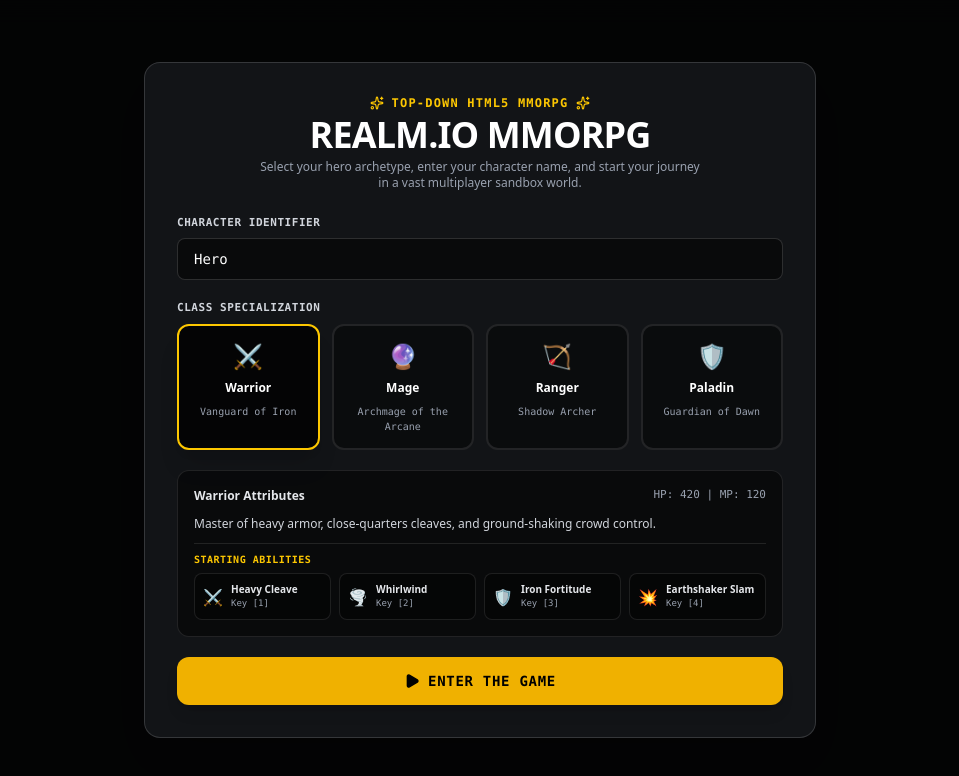
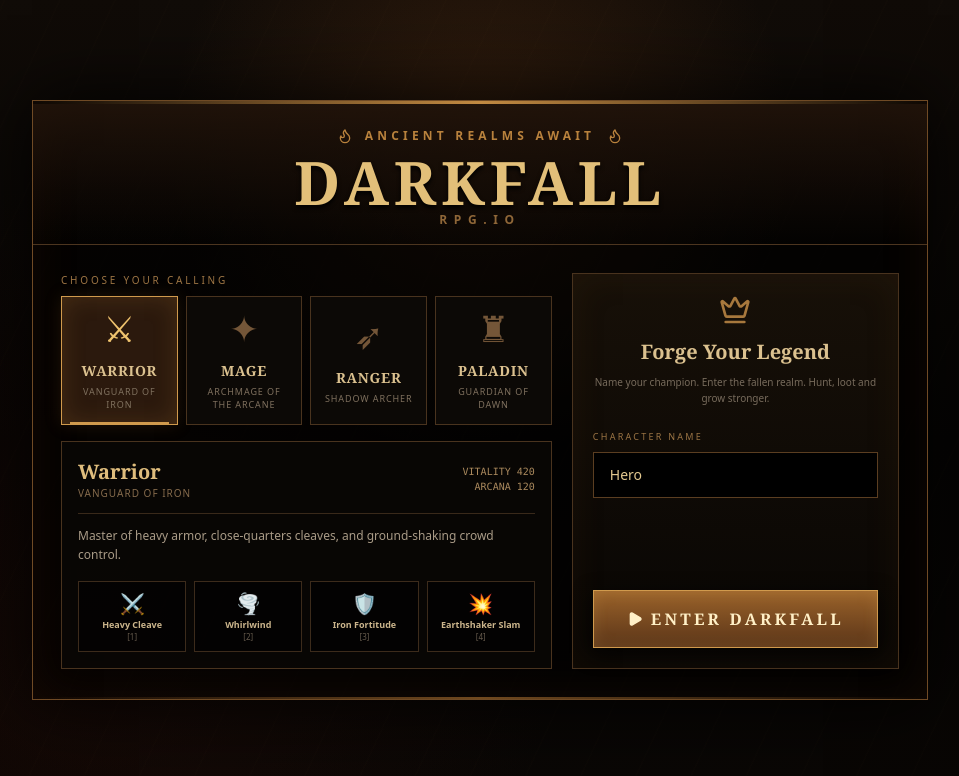
Before and after one commit to text433/Mmo, a React (Vite) app: page / in a window 1280 px wide. Shown: the top 776 px of the page, without its empty margins (160-1119 px from the left). Built offline with nearby package versions, Linux system fonts and the light colour scheme.

Commit message:
Redesign Darkfall start screen

```diff
--- a/src/components/Modals/HeroSelectModal.tsx
+++ b/src/components/Modals/HeroSelectModal.tsx
@@ -1,7 +1,7 @@
 import React, { useState } from 'react';
 import { CharacterClassType } from '../../types/game';
 import { CLASS_DEFINITIONS } from '../../engine/classData';
-import { Swords, Zap, Shield, Target, Play, Sparkles } from 'lucide-react';
+import { Play, Crown, Flame } from 'lucide-react';
 import { sound } from '../../engine/soundEngine';
 
 interface HeroSelectModalProps {
@@ -9,9 +9,8 @@ interface HeroSelectModalProps {
 }
 
 export const HeroSelectModal: React.FC<HeroSelectModalProps> = ({ onStartGame }) => {
-  const [name, setName] = useState<string>('Hero');
+  const [name, setName] = useState('Hero');
   const [selectedClass, setSelectedClass] = useState<CharacterClassType>('warrior');
-
   const classes: CharacterClassType[] = ['warrior', 'mage', 'ranger', 'paladin'];
   const activeDef = CLASS_DEFINITIONS[selectedClass];
 
@@ -21,119 +20,82 @@ export const HeroSelectModal: React.FC<HeroSelectModalProps> = ({ onStartGame })
     onStartGame(name.trim() || 'Hero', selectedClass);
   };
 
+  const iconFor = (c: CharacterClassType) => ({ warrior: '⚔', mage: '✦', ranger: '➶', paladin: '♜' }[c]);
+
   return (
-    <div className="fixed inset-0 z-50 flex items-center justify-center bg-black/80 backdrop-blur-md p-4 select-none">
-      <div className="bg-[#121417] border border-white/15 rounded-2xl p-6 sm:p-8 w-full max-w-2xl shadow-2xl flex flex-col gap-6 text-white max-h-[95vh] overflow-y-auto">
-        {/* Title */}
-        <div className="text-center flex flex-col items-center gap-1">
-          <div className="flex items-center gap-2 text-yellow-400 font-mono font-bold text-xs uppercase tracking-widest">
-            <Sparkles className="w-3.5 h-3.5" />
-            <span>Top-Down HTML5 MMORPG</span>
-            <Sparkles className="w-3.5 h-3.5" />
-          </div>
-          <h1 className="text-3xl sm:text-4xl font-extrabold tracking-tight text-white">
-            REALM.IO MMORPG
-          </h1>
-          <p className="text-xs text-gray-400 max-w-md">
-            Select your hero archetype, enter your character name, and start your journey in a vast multiplayer sandbox world.
-          </p>
-        </div>
+    <div className="fixed inset-0 z-50 overflow-y-auto bg-[#050403] text-[#e7d8b1] select-none">
+      <div className="fixed inset-0 pointer-events-none" style={{
+        background: 'radial-gradient(circle at 50% 18%, rgba(125,67,24,.30), transparent 34%), radial-gradient(circle at 20% 80%, rgba(74,22,12,.20), transparent 38%), linear-gradient(180deg,#100b07 0%,#050403 55%,#090604 100%)'
+      }} />
+      <div className="fixed inset-0 opacity-30 pointer-events-none" style={{ backgroundImage: 'repeating-linear-gradient(115deg, transparent 0 48px, rgba(198,139,62,.035) 49px 50px)' }} />
 
-        <form onSubmit={handleStart} className="flex flex-col gap-5">
-          {/* Hero Name Input */}
-          <div className="flex flex-col gap-1.5">
-            <label className="text-[11px] font-mono font-bold text-gray-300 uppercase tracking-wider">
-              Character Identifier
-            </label>
-            <input
-              type="text"
-              value={name}
-              onChange={(e) => setName(e.target.value)}
-              placeholder="Enter character name..."
-              maxLength={18}
-              required
-              className="bg-black/50 border border-white/15 rounded-lg px-4 py-2.5 text-sm text-white font-mono placeholder-gray-500 focus:outline-none focus:border-white/40"
-            />
+      <div className="relative min-h-screen flex items-center justify-center p-3 sm:p-6">
+        <div className="w-full max-w-4xl border border-[#6f4a25] bg-black/70 shadow-[0_0_70px_rgba(0,0,0,.9),inset_0_0_50px_rgba(128,69,24,.12)]">
+          <div className="h-[3px] bg-gradient-to-r from-transparent via-[#c28a42] to-transparent" />
+
+          <div className="px-5 pt-6 pb-4 text-center border-b border-[#4c351f] bg-gradient-to-b from-[#24150b]/80 to-transparent">
+            <div className="flex justify-center items-center gap-3 text-[#b9823d] text-[10px] sm:text-xs tracking-[.35em] uppercase font-bold">
+              <Flame className="w-4 h-4" /> Ancient realms await <Flame className="w-4 h-4" />
+            </div>
+            <h1 className="mt-2 font-serif text-4xl sm:text-6xl font-black tracking-[.08em] text-[#e2bf79] drop-shadow-[0_3px_2px_#000]">DARKFALL</h1>
+            <div className="text-[#8f6738] tracking-[.55em] text-[10px] sm:text-xs font-bold">RPG.IO</div>
           </div>
 
-          {/* 4 Class Options Cards */}
-          <div className="flex flex-col gap-2">
-            <label className="text-[11px] font-mono font-bold text-gray-300 uppercase tracking-wider">
-              Class Specialization
-            </label>
-            <div className="grid grid-cols-2 sm:grid-cols-4 gap-3">
-              {classes.map((c) => {
-                const def = CLASS_DEFINITIONS[c];
-                const isSelected = selectedClass === c;
+          <form onSubmit={handleStart} className="p-4 sm:p-7 grid lg:grid-cols-[1.2fr_.8fr] gap-5">
+            <section>
+              <div className="text-[10px] tracking-[.28em] uppercase text-[#9d7544] mb-2">Choose your calling</div>
+              <div className="grid grid-cols-2 sm:grid-cols-4 gap-2">
+                {classes.map((c) => {
+                  const def = CLASS_DEFINITIONS[c];
+                  const selected = c === selectedClass;
+                  return <button key={c} type="button" onClick={() => { setSelectedClass(c); sound.playLootPickup('magic'); }}
+                    className={`relative min-h-32 p-3 border transition-all ${selected ? 'border-[#d09a4d] bg-[#2b190d] shadow-[inset_0_0_25px_rgba(202,137,55,.18),0_0_16px_rgba(161,99,35,.18)]' : 'border-[#49331e] bg-[#0c0906] hover:border-[#805a30]'}`}>
+                    <div className={`text-4xl font-serif ${selected ? 'text-[#efc36e]' : 'text-[#745638]'}`}>{iconFor(c)}</div>
+                    <div className="mt-3 font-serif font-bold text-sm uppercase tracking-wider text-[#dbc18f]">{def.name}</div>
+                    <div className="text-[9px] mt-1 text-[#7f705e] uppercase tracking-widest">{def.title}</div>
+                    {selected && <div className="absolute left-2 right-2 bottom-0 h-[2px] bg-[#d09a4d]" />}
+                  </button>;
+                })}
+              </div>
 
-                return (
-                  <button
-                    key={c}
-                    type="button"
-                    onClick={() => {
-                      setSelectedClass(c);
-                      sound.playLootPickup('magic');
-                    }}
-                    className={`p-3.5 rounded-xl border-2 flex flex-col items-center gap-2 transition-all ${
-                      isSelected
-                        ? 'bg-black/80 border-yellow-400 shadow-xl'
-                        : 'bg-black/40 border-white/10 hover:border-white/20'
-                    }`}
-                  >
-                    <span className="text-2xl">
-                      {c === 'warrior' && '⚔️'}
-                      {c === 'mage' && '🔮'}
-                      {c === 'ranger' && '🏹'}
-                      {c === 'paladin' && '🛡️'}
-                    </span>
-                    <span className="font-bold text-xs text-white">{def.name}</span>
-                    <span className="text-[10px] text-gray-400 font-mono">{def.title}</span>
-                  </button>
-                );
-              })}
-            </div>
-          </div>
+              <div className="mt-4 border border-[#49331e] bg-[#090705]/90 p-4">
+                <div className="flex items-center justify-between gap-3 border-b border-[#39291a] pb-3">
+                  <div>
+                    <div className="font-serif text-xl font-bold text-[#dfbd7d]">{activeDef.name}</div>
+                    <div className="text-[10px] uppercase tracking-widest text-[#846a4c]">{activeDef.title}</div>
+                  </div>
+                  <div className="font-mono text-[10px] text-[#aa895d] text-right">VITALITY {activeDef.baseHp}<br/>ARCANA {activeDef.baseMp}</div>
+                </div>
+                <p className="text-xs leading-relaxed text-[#a99b87] mt-3">{activeDef.description}</p>
+                <div className="grid grid-cols-2 sm:grid-cols-4 gap-2 mt-4">
+                  {activeDef.abilities.map(ab => <div key={ab.id} className="border border-[#3c2b1b] bg-black/60 p-2 text-center">
+                    <div className="text-xl text-[#d3a04e]">{ab.icon}</div>
+                    <div className="text-[9px] font-bold text-[#cbb58c] truncate">{ab.name}</div>
+                    <div className="text-[8px] text-[#665b4d]">[{ab.key}]</div>
+                  </div>)}
+                </div>
+              </div>
+            </section>
 
-          {/* Selected Class Preview Panel */}
-          <div className="bg-black/50 p-4 rounded-xl border border-white/10 flex flex-col gap-2.5">
-            <div className="flex items-center justify-between">
-              <span className="font-bold text-xs text-gray-200">{activeDef.name} Attributes</span>
-              <span className="text-[11px] font-mono text-gray-400">
-                HP: {activeDef.baseHp} | MP: {activeDef.baseMp}
-              </span>
-            </div>
-            <p className="text-xs text-gray-300 leading-relaxed">{activeDef.description}</p>
+            <section className="border border-[#49331e] bg-gradient-to-b from-[#171008] to-[#080604] p-5 flex flex-col justify-between shadow-[inset_0_0_35px_rgba(111,67,25,.12)]">
+              <div>
+                <Crown className="w-8 h-8 mx-auto text-[#a7783d] mb-3" />
+                <h2 className="font-serif text-center text-xl font-bold text-[#dbc18f]">Forge Your Legend</h2>
+                <p className="text-center text-[10px] text-[#776b5c] mt-2 leading-relaxed">Name your champion. Enter the fallen realm. Hunt, loot and grow stronger.</p>
 
-            <div className="flex flex-col gap-1.5 pt-2 border-t border-white/10">
-              <span className="text-[10px] font-mono font-bold uppercase tracking-wider text-yellow-400">
-                Starting Abilities
-              </span>
-              <div className="grid grid-cols-2 sm:grid-cols-4 gap-2">
-                {activeDef.abilities.map((ab) => (
-                  <div
-                    key={ab.id}
-                    className="p-2 rounded-lg bg-black/40 border border-white/10 flex items-center gap-2"
-                  >
-                    <span className="text-base">{ab.icon}</span>
-                    <div className="flex flex-col truncate">
-                      <span className="font-bold text-[10px] text-gray-200 truncate">{ab.name}</span>
-                      <span className="text-[9px] font-mono text-gray-400">Key [{ab.key}]</span>
-                    </div>
-                  </div>
-                ))}
+                <label className="block mt-6 mb-2 text-[9px] uppercase tracking-[.25em] text-[#9c7545]">Character name</label>
+                <input value={name} onChange={e => setName(e.target.value)} maxLength={18} required placeholder="Enter name..."
+                  className="w-full bg-black border border-[#5b3e21] px-4 py-3 text-sm text-[#e4c990] outline-none focus:border-[#c18a43] placeholder-[#4f463a]" />
               </div>
-            </div>
-          </div>
 
-          {/* Start Button */}
-          <button
-            type="submit"
-            className="w-full py-3.5 rounded-xl bg-yellow-500 hover:bg-yellow-400 text-black font-mono font-bold text-sm uppercase tracking-wider transition-all hover:scale-[1.01] shadow-lg flex items-center justify-center gap-2 cursor-pointer"
-          >
-            <Play className="w-4 h-4 fill-black" />
-            <span>Enter the Game</span>
-          </button>
-        </form>
+              <button type="submit" className="mt-6 w-full border border-[#d09a4d] bg-gradient-to-b from-[#9b632a] to-[#5b3518] hover:from-[#b77b37] hover:to-[#70431e] py-4 font-serif font-black uppercase tracking-[.2em] text-[#fff0c7] shadow-[inset_0_0_15px_rgba(255,205,111,.15),0_5px_20px_rgba(0,0,0,.6)] flex justify-center items-center gap-2">
+                <Play className="w-4 h-4 fill-current" /> Enter Darkfall
+              </button>
+            </section>
+          </form>
+
+          <div className="h-[2px] bg-gradient-to-r from-transparent via-[#70491f] to-transparent" />
+        </div>
       </div>
     </div>
   );
```
